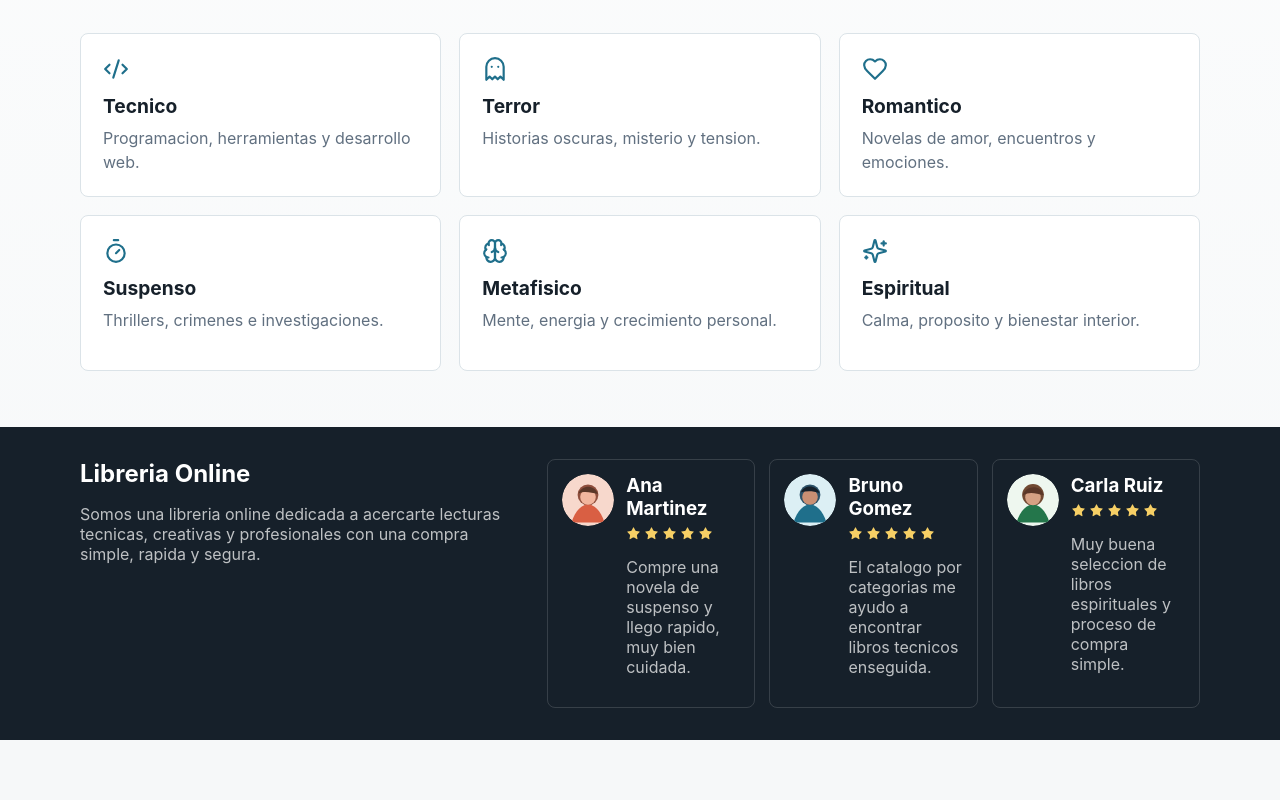
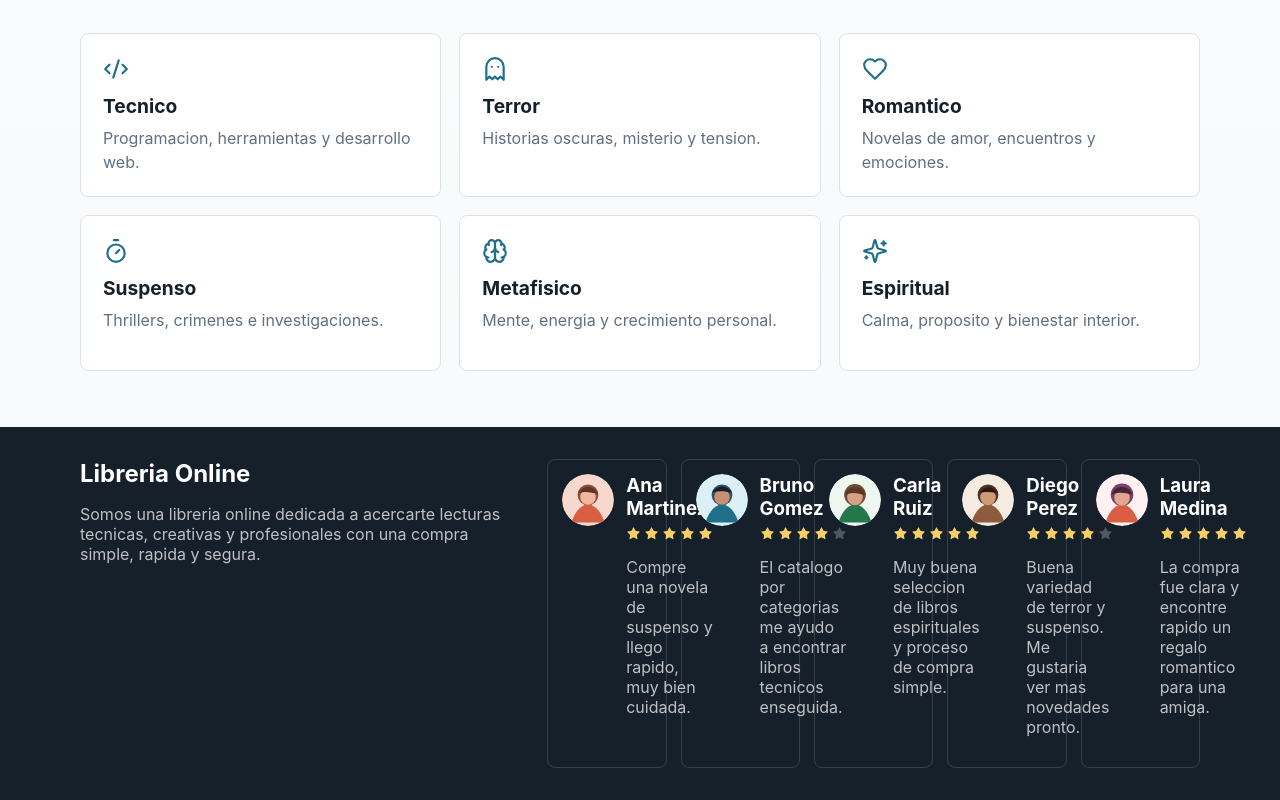
Before and after one commit to Acarreira2023/Libreria_Online, a React (Vite) app: page / in a window 1280 px wide. Shown: the part 582-1382 px from the top of the page. Before the commit the page ends 1322 px from the top, so only its background shows below. Built offline with nearby package versions, Linux system fonts and the light colour scheme.

Commit message:
Ampliar reseñas de clientes

```diff
--- a/src/components/Footer/Footer.jsx
+++ b/src/components/Footer/Footer.jsx
@@ -6,16 +6,31 @@ const reviews = [
     name: 'Ana Martinez',
     comment: 'Compre una novela de suspenso y llego rapido, muy bien cuidada.',
     avatar: '/images/cliente-ana.svg',
+    rating: 5,
   },
   {
     name: 'Bruno Gomez',
     comment: 'El catalogo por categorias me ayudo a encontrar libros tecnicos enseguida.',
     avatar: '/images/cliente-bruno.svg',
+    rating: 4,
   },
   {
     name: 'Carla Ruiz',
     comment: 'Muy buena seleccion de libros espirituales y proceso de compra simple.',
     avatar: '/images/cliente-carla.svg',
+    rating: 5,
+  },
+  {
+    name: 'Diego Perez',
+    comment: 'Buena variedad de terror y suspenso. Me gustaria ver mas novedades pronto.',
+    avatar: '/images/cliente-diego.svg',
+    rating: 4,
+  },
+  {
+    name: 'Laura Medina',
+    comment: 'La compra fue clara y encontre rapido un regalo romantico para una amiga.',
+    avatar: '/images/cliente-laura.svg',
+    rating: 5,
   },
 ];
 
@@ -37,9 +52,18 @@ function Footer() {
               <img className={styles.avatar} src={review.avatar} alt={`Foto de ${review.name}`} />
               <div>
                 <h3>{review.name}</h3>
-                <div className={styles.stars} aria-label="Calificacion de 5 estrellas">
+                <div
+                  className={styles.stars}
+                  aria-label={`Calificacion de ${review.rating} estrellas`}
+                >
                   {[1, 2, 3, 4, 5].map((star) => (
-                    <Star size={15} fill="currentColor" strokeWidth={0} key={star} />
+                    <Star
+                      className={star <= review.rating ? styles.starFilled : styles.starEmpty}
+                      size={15}
+                      fill="currentColor"
+                      strokeWidth={0}
+                      key={star}
+                    />
                   ))}
                 </div>
                 <p>{review.comment}</p>
--- a/src/components/Footer/Footer.module.css
+++ b/src/components/Footer/Footer.module.css
@@ -24,7 +24,7 @@
 
 .reviews {
   display: grid;
-  grid-template-columns: repeat(3, minmax(0, 1fr));
+  grid-template-columns: repeat(5, minmax(0, 1fr));
   gap: 14px;
 }
 
@@ -48,8 +48,21 @@
 .stars {
   display: flex;
   gap: 3px;
+  margin: 6px 0;
+}
+
+.starFilled {
   color: #f6cf65;
-  margin: 6px 0;
+}
+
+.starEmpty {
+  color: rgba(255, 255, 255, 0.25);
+}
+
+@media (max-width: 1100px) {
+  .reviews {
+    grid-template-columns: repeat(2, minmax(0, 1fr));
+  }
 }
 
 @media (max-width: 860px) {
```
Also changed, not shown: public/images/cliente-diego.svg (added), public/images/cliente-laura.svg (added).
